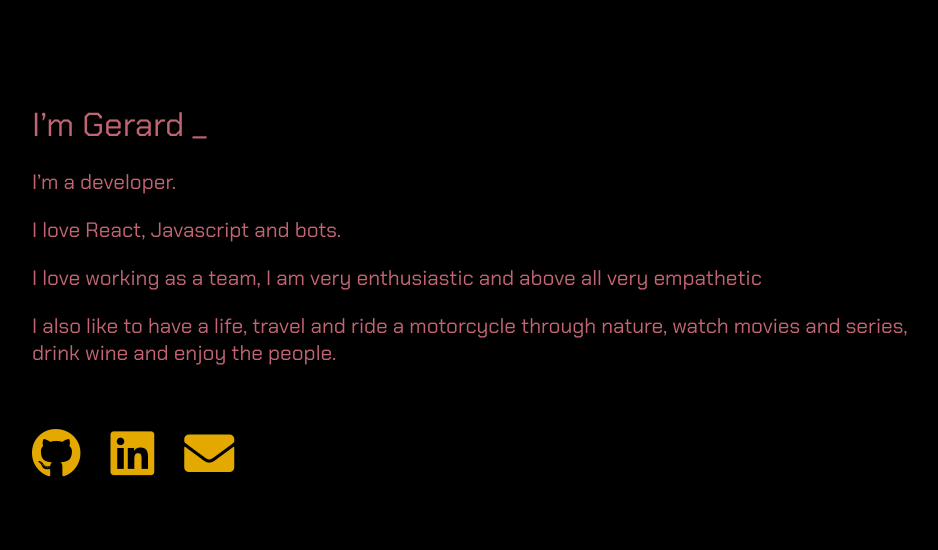
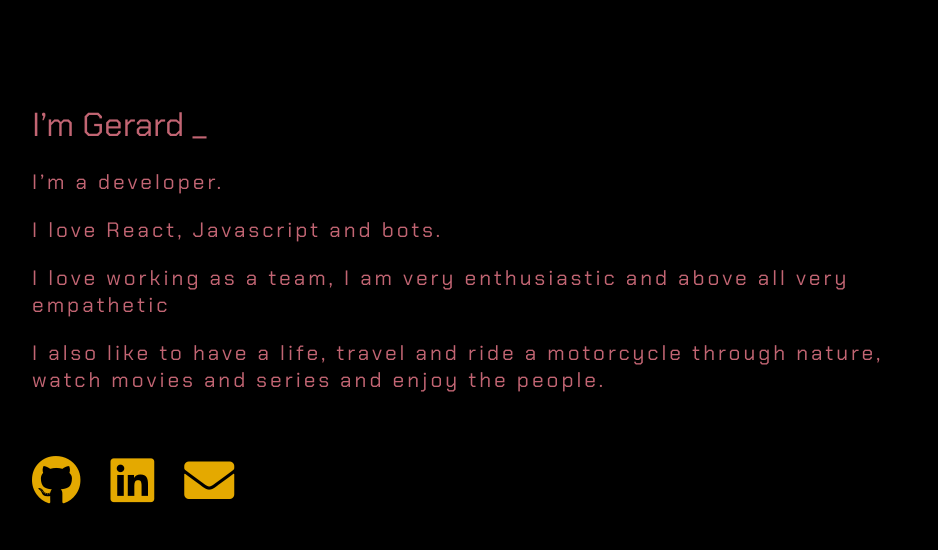
Before and after one commit to gbaste/portfolio, a plain HTML site: page index.html in a window 1280 px wide. Shown: the whole page, without its empty margins (158-1096 px from the left). Drawn offline with Linux system fonts and the light colour scheme.

Commit message:
delete one word from index.html

```diff
--- a/css/style.css
+++ b/css/style.css
@@ -48,3 +48,7 @@ i {
   font-size: 50px;
   margin-right: 25px;
 }
+
+p {
+  letter-spacing: 3px;
+}
--- a/index.html
+++ b/index.html
@@ -26,8 +26,7 @@
 
         <p>I love working as a team, I am very enthusiastic and above all very empathetic</p>
 
-        <p>I also like to have a life, travel and ride a motorcycle through nature, watch movies and series, drink wine and
-            enjoy the people.</p>
+        <p>I also like to have a life, travel and ride a motorcycle through nature, watch movies and series and enjoy the people.</p>
 
         <footer>
             <a href="https://github.com/gbaste">
```
